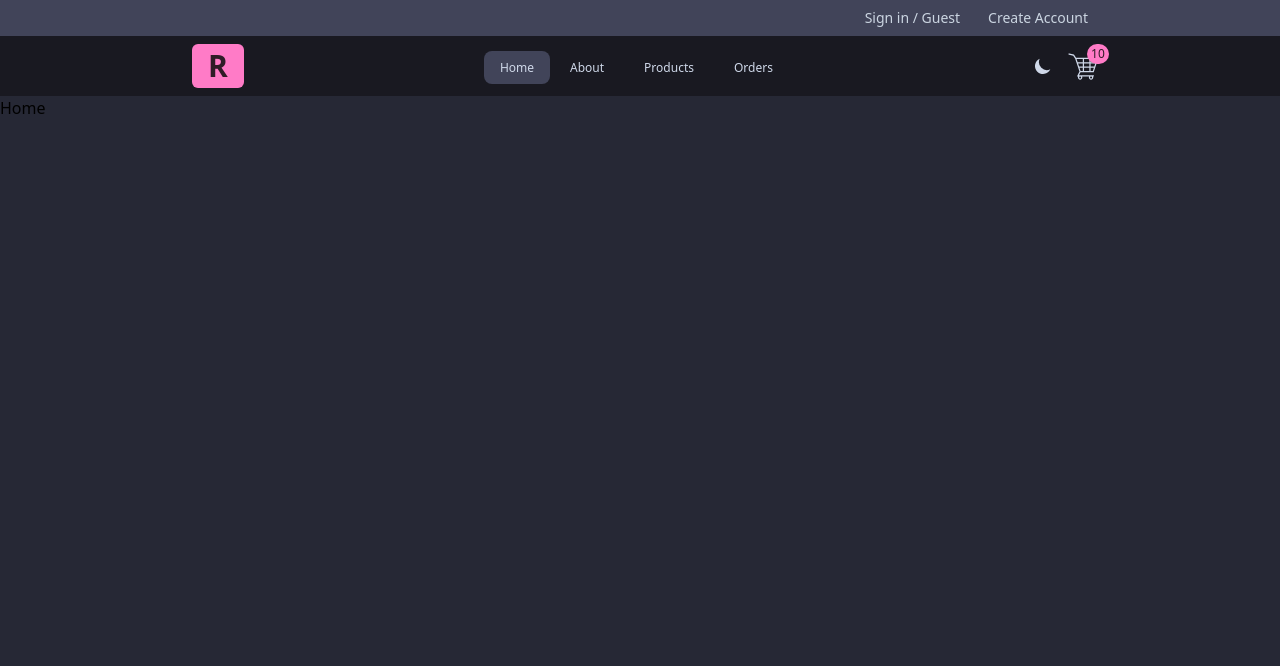
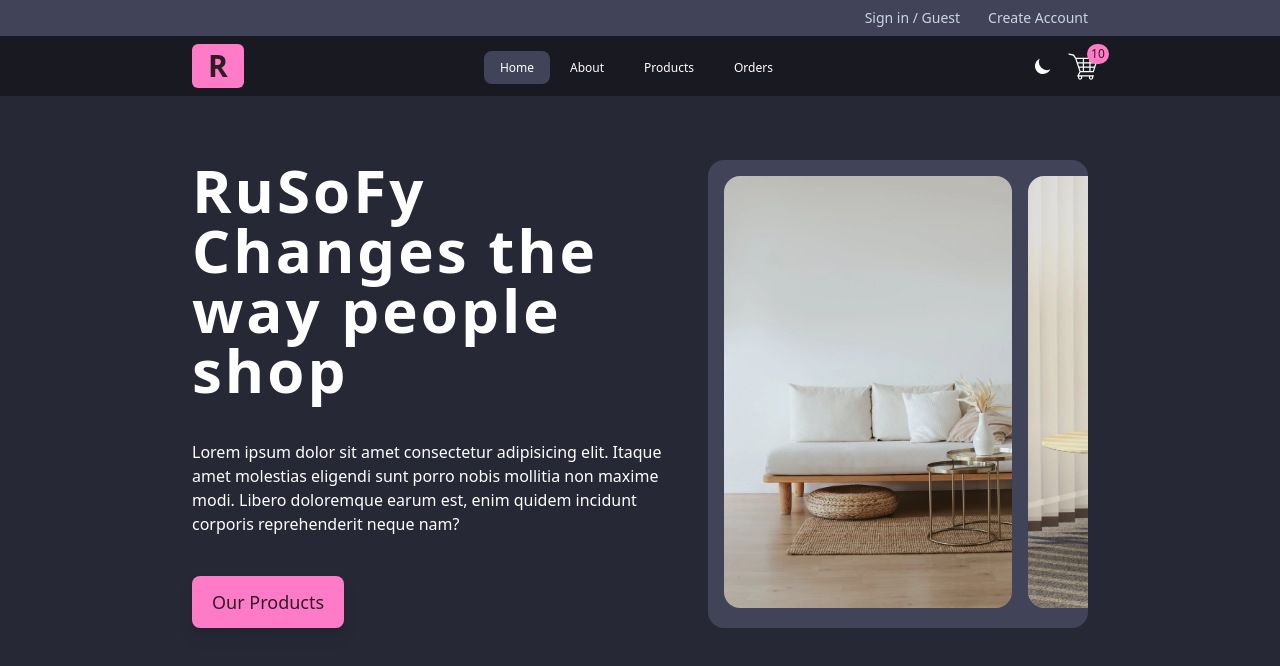
Before and after one commit to idrissruso/RusoFy, a React (Vite) app: page /home in a window 1280 px wide. Shown: the top 666 px of the page. Built offline with nearby package versions, Linux system fonts and the light colour scheme.

Commit message:
home ui design/responsive done 1.fase

```diff
--- a/index.html
+++ b/index.html
@@ -1,5 +1,5 @@
 <!DOCTYPE html>
-<html lang="en">
+<html lang="en" class="dark">
   <head>
     <meta charset="UTF-8" />
     <link rel="icon" type="image/svg+xml" href="/vite.svg" />
--- /dev/null
+++ b/src/components/Button.jsx
@@ -0,0 +1,9 @@
+function Button() {
+  return (
+    <button className=" self-start bg-tertiary-100 lg:px-5 lg:py-3 px-3 py-1.5 rounded-lg text-lg drop-shadow-lg text-btn-100  animate-fadeUp">
+      Our Products
+    </button>
+  )
+}
+
+export default Button
--- /dev/null
+++ b/src/components/FrontImages.jsx
@@ -0,0 +1,18 @@
+function FrontImages() {
+  return (
+    <div className="xl:flex hidden p-4 bg-primary-100 overflow-hidden gap-4 rounded-2xl">
+      <img
+        className="h-[27rem] rounded-2xl"
+        src="image1.webp"
+        alt="saloonimage1"
+      />
+      <img
+        className="h-[27rem] w-[55rem] rounded-2xl"
+        src="image2.webp"
+        alt="saloonimage1"
+      />
+    </div>
+  )
+}
+
+export default FrontImages
--- /dev/null
+++ b/src/components/Heading.jsx
@@ -0,0 +1,20 @@
+import Button from './Button'
+
+function Heading() {
+  return (
+    <div className="flex flex-col justify-center gap-10">
+      <h1 className="text-2xl tracking-wider font-bold text-primary-text lg:text-6xl">
+        RuSoFy Changes the way people shop
+      </h1>
+      <p className="text-primary-text lg:text-base text-sm">
+        Lorem ipsum dolor sit amet consectetur adipisicing elit. Itaque amet
+        molestias eligendi sunt porro nobis mollitia non maxime modi. Libero
+        doloremque earum est, enim quidem incidunt corporis reprehenderit neque
+        nam?
+      </p>
+      <Button />
+    </div>
+  )
+}
+
+export default Heading
--- a/src/layout/AppLayout.jsx
+++ b/src/layout/AppLayout.jsx
@@ -4,10 +4,10 @@ import { Outlet } from 'react-router-dom'
 
 function AppLayout() {
   return (
-    <div className="flex flex-col min-h-screen">
+    <div className="flex flex-col min-h-screen ">
       <LoginBar />
       <Navbar />
-      <main className="bg-primary-200 flex-1">
+      <main className="bg-primary-200 flex-1 px-[15%] py-[5%]">
         <Outlet />
       </main>
     </div>
--- a/src/pages/Home.jsx
+++ b/src/pages/Home.jsx
@@ -1,7 +1,10 @@
+import FrontImages from '../components/FrontImages'
+import Heading from '../components/Heading'
 function Home() {
   return (
-    <div>
-      <h1>Home</h1>
+    <div className="flex gap-7">
+      <Heading />
+      <FrontImages />
     </div>
   )
 }
--- a/src/styles/index.css
+++ b/src/styles/index.css
@@ -30,7 +30,7 @@
   --primary-400: #4d4d4d;
   --primary-500: #000000;
   --primary-600: #191921;
-  --primary-text: #cfd8e9;
+  --primary-text: #fffefe;
   --primary-text-100: #cfd8e9;
   --secondary-100: #bf94f8;
   --secondary-200: #aa73f7;
@@ -57,3 +57,12 @@
   padding: 0.5rem 1rem;
   border-radius: 0.5rem;
 }
+
+@keyframes fadeOut {
+  from {
+    transform: scale(0.8);
+  }
+  to {
+    transform: scale(1);
+  }
+}
--- a/tailwind.config.js
+++ b/tailwind.config.js
@@ -5,6 +5,17 @@ export default {
   content: ['./index.html', './src/**/*.{js,ts,jsx,tsx}'],
   theme: {
     extend: {
+      keyframes: {
+        fadeUp: {
+          '0%': {
+            transform: 'scale(.8)',
+          },
+          '100%': {
+            opacity: '1',
+            transform: 'scale(1)',
+          },
+        },
+      },
       colors: {
         btn: {
           100: 'var(--btn-100)',
@@ -33,6 +44,9 @@ export default {
           500: 'var(--tertiary-500)',
         },
       },
+      animation: {
+        fadeUp: 'fadeUp 0.3s ease-in-out',
+      },
     },
   },
   plugins: [],
```
Also changed, not shown: public/image1.webp (added), public/image2.webp (added).
